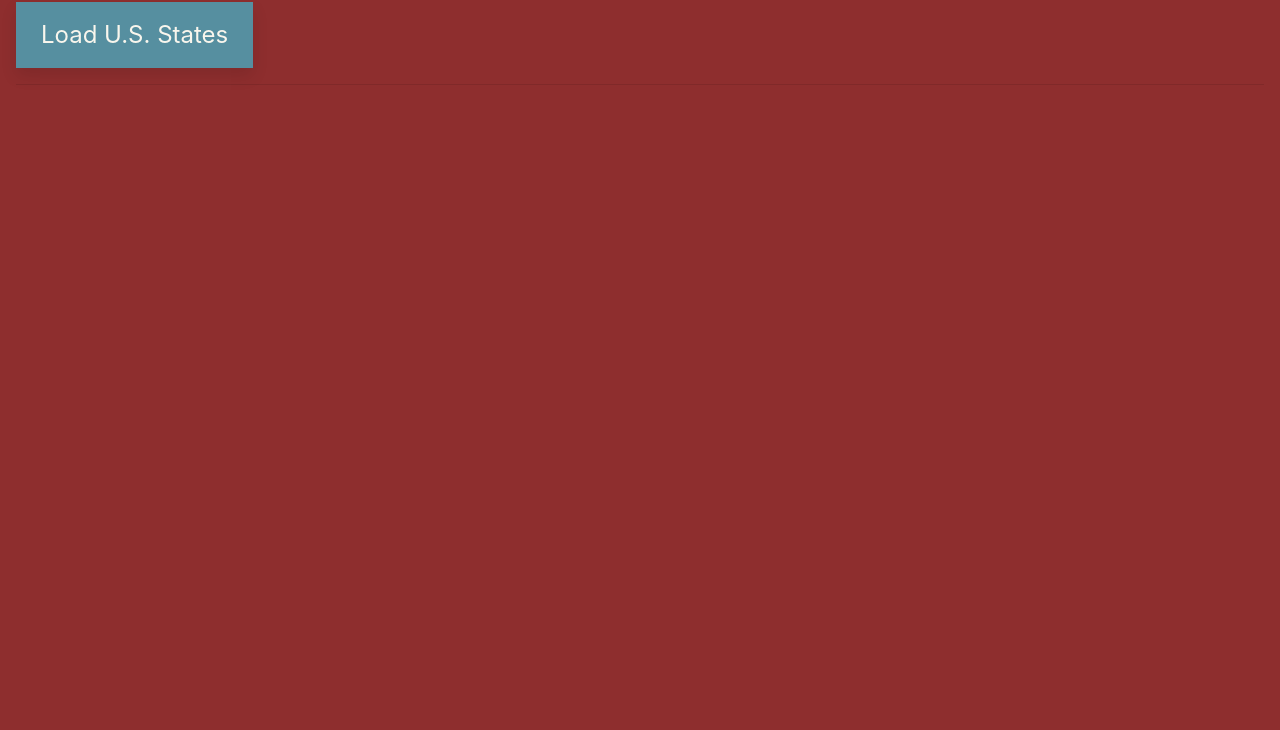
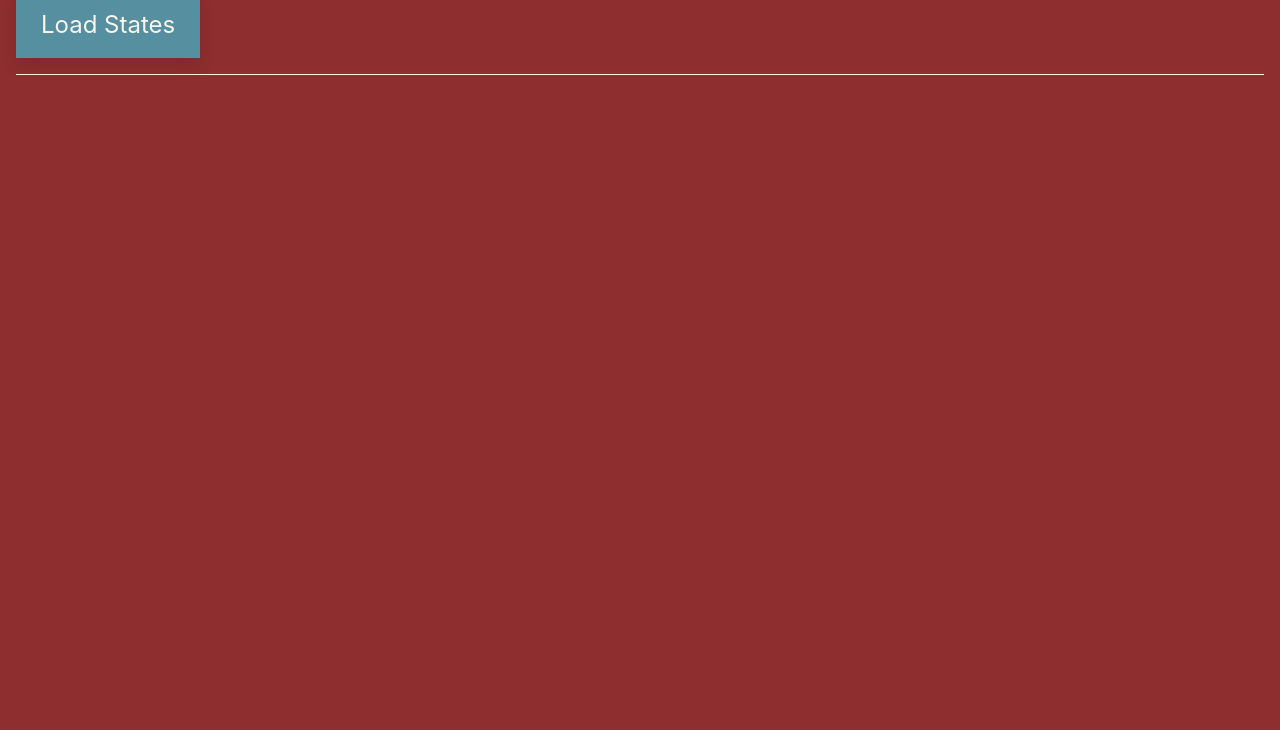
Before and after one commit to headricked/state-visit-tracker, a website: page public/scriptures.html in a window 1280 px wide. Shown: the part 70-800 px from the top of the page. Drawn offline with nearby package versions, Linux system fonts and the light colour scheme.

Commit message:
updated interface

```diff
--- a/public/scriptures.html
+++ b/public/scriptures.html
@@ -11,13 +11,14 @@
 
 </head>
 <body>
-    <h1>Track the U.S. states you've visited</h1>
+    <h2>Track the U.S. states you've visited</h2>
+    <button onclick="loadStates()">Load States</button><br/>
+
 
     <!-- <input type="text" id="book" placeholder="Book"> <button onclick="searchByBook()">Search by Book</button><br/> -->
 
     <!-- <input type="text" id="topic" placeholder="Topic"> <button onclick="searchByTopic()">Search by Topic</button><br/> -->
 
-    <button onclick="loadStates()">Load U.S. States</button><br/>
 
     <div>
         <!-- <h2>Results</h2> -->
--- a/public/stylesheets/main.css
+++ b/public/stylesheets/main.css
@@ -33,6 +33,10 @@ button:active {
   box-shadow: none;
 }
 
+hr {
+  border-top: 1px solid #F9F6ED;
+}
+
 td {
   padding: 5px;
 }
```
